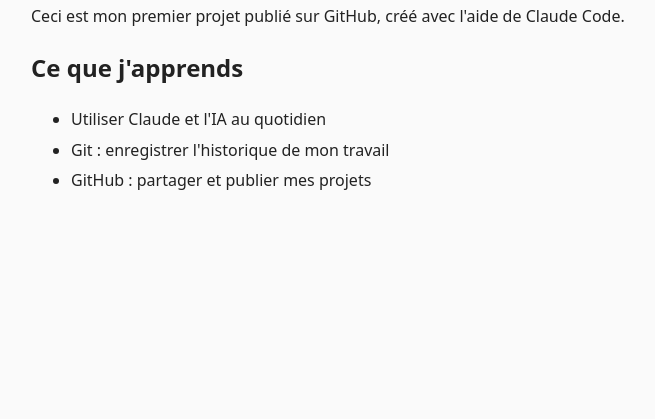
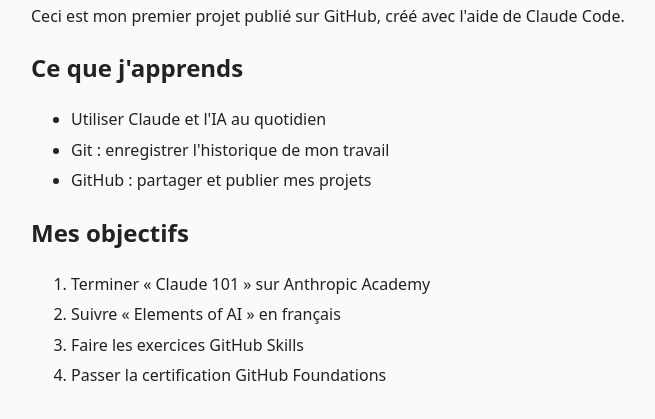
Before and after one commit to MathEsp/mon-premier-site, a plain HTML site: page index.html in a window 1280 px wide. Shown: the part 117-536 px from the top of the page, without its empty margins (289-944 px from the left). Drawn offline with Linux system fonts and the light colour scheme.

Commit message:
Ajoute une section « Mes objectifs »

```diff
--- a/index.html
+++ b/index.html
@@ -19,5 +19,12 @@
     <li>Git : enregistrer l'historique de mon travail</li>
     <li>GitHub : partager et publier mes projets</li>
   </ul>
+  <h2>Mes objectifs</h2>
+  <ol>
+    <li>Terminer « Claude 101 » sur Anthropic Academy</li>
+    <li>Suivre « Elements of AI » en français</li>
+    <li>Faire les exercices GitHub Skills</li>
+    <li>Passer la certification GitHub Foundations</li>
+  </ol>
 </body>
 </html>
```
